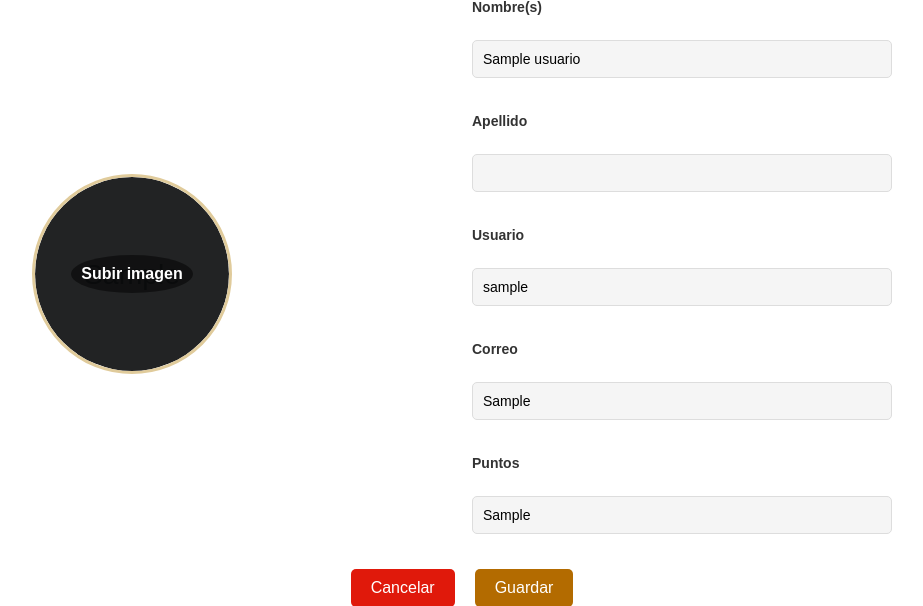
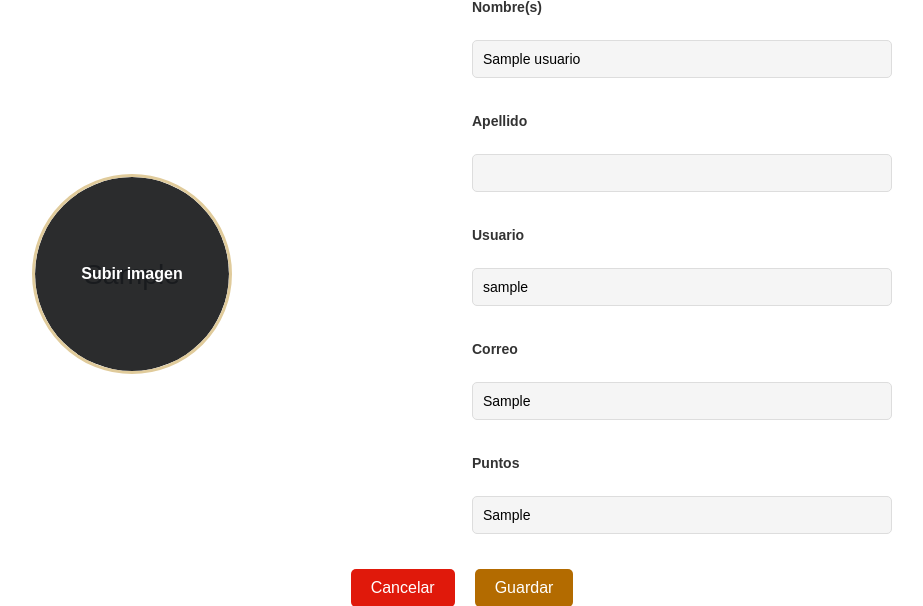
Before and after one commit to ElviaMedinaZ/proyectoCine, a PHP site: page /php_html/perfil.php in a window 1280 px wide. Shown: the part 216-822 px from the top of the page, without its empty margins (178-1101 px from the left). Run offline with PHP 8.4, Linux system fonts and the light colour scheme; the visitor is signed in with stand-in values (Sample User, id 1); tables that the repository leaves empty or names only in its code hold one stand-in row (values such as "Sample post"); grey boxes marked "Sample" are stand-in pictures; some libraries are stand-ins or nearby versions.

Commit message:
Arreglos img perfil

```diff
--- a/CSS/style_perfil.css
+++ b/CSS/style_perfil.css
@@ -44,8 +44,6 @@
     font-size: 16px;
     font-weight: bold;
     padding: 10px;
-    background-color: rgba(0, 0, 0, 0.5); /* Fondo semi-transparente para visibilidad */
-    border-radius: 50%; /* Asegura que el fondo tenga forma circular */
     display: block; /* Mostrar por defecto */
     z-index: 1; /* Asegura que el texto esté por encima de la imagen */
 }
@@ -56,7 +54,7 @@
     height: 100%; /* La imagen ocupa todo el espacio disponible */
     object-fit: cover; /* Mantiene la proporción y ajusta la imagen */
     border-radius: 50%; /* Asegura que la imagen sea redonda */
-    filter: brightness(16%); /* Filtro de brillo */
+    filter: brightness(20%); /* Filtro de brillo */
     z-index: 0; /* Asegura que la imagen esté por debajo del texto */
 }
 
```
